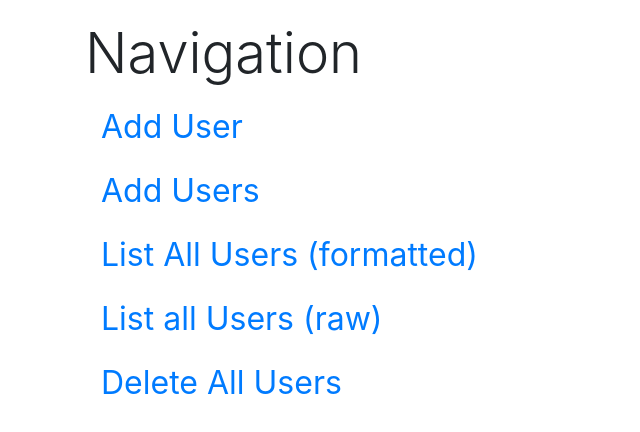
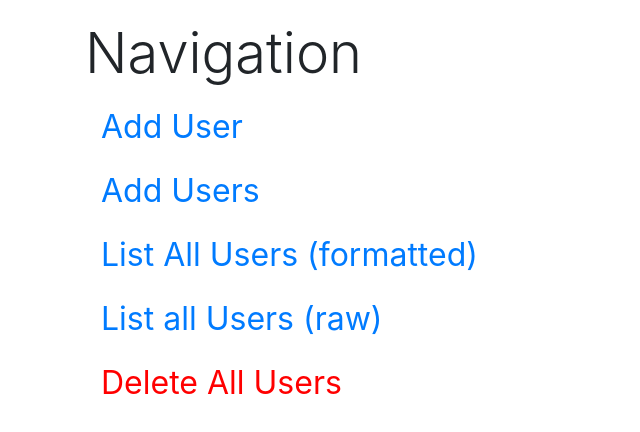
Before and after one commit to kndugan/week-22-herokuDeploy, a website: page public/index.html in a window 1280 px wide. Shown: the whole page, without its empty margins (0-640 px from the left). Drawn offline with nearby package versions, Linux system fonts and the light colour scheme.

Commit message:
Update delete color

```diff
--- a/public/index.html
+++ b/public/index.html
@@ -19,7 +19,7 @@
               <a class="nav-link" href="data.html">List all Users (raw)</a>
             </li>
             <li class="nav-item">
-              <a class="nav-link" href="deleteAll.html">Delete All Users</a>
+              <a class="nav-link" href="deleteAll.html" style="color:red">Delete All Users</a>
             </li>
           </ul>
     </main>
```
